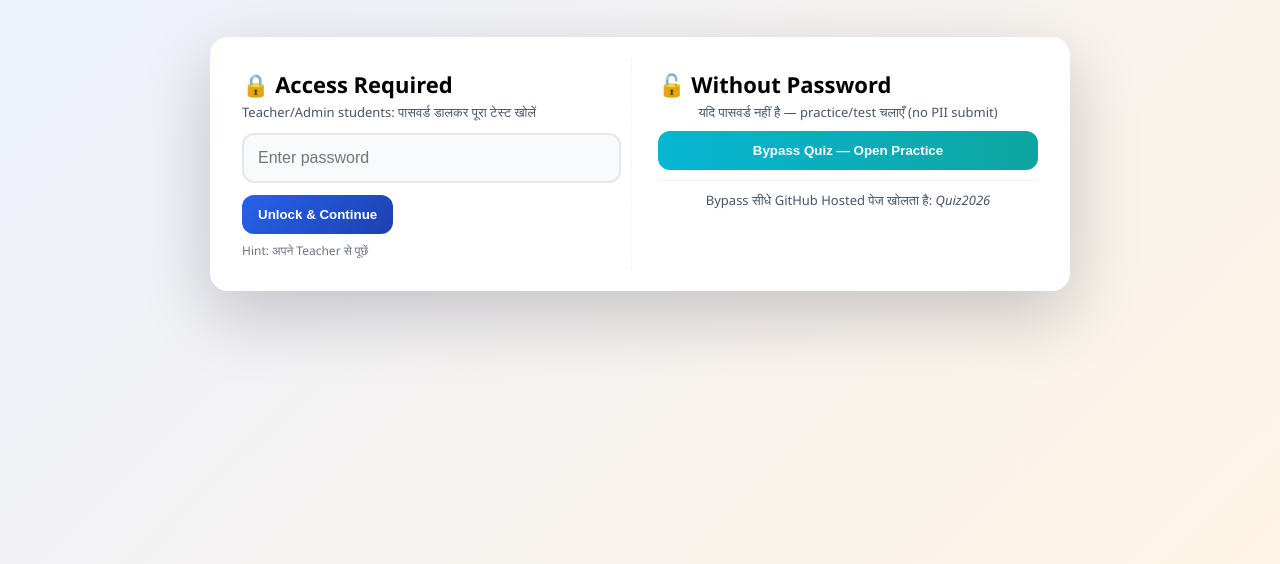
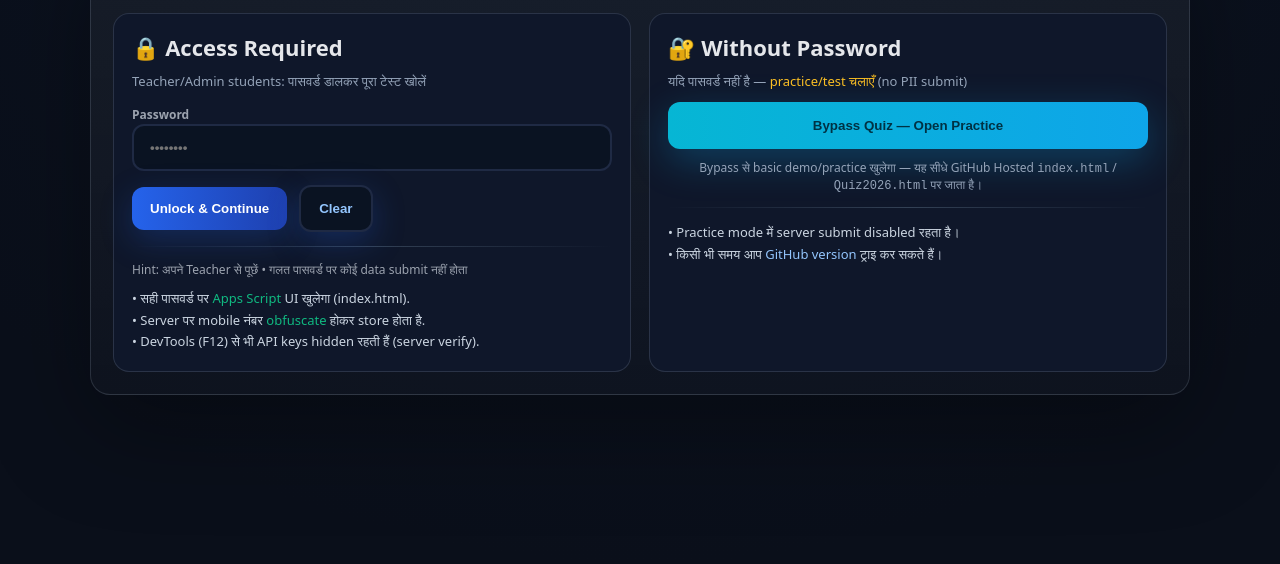
Before and after one commit to anilkumaricc/anilkumaricc.github.io, a plain HTML site: page Quiz2026.html in a window 1280 px wide. Shown: the part 236-800 px from the top of the page. Drawn offline with Linux system fonts and the light colour scheme.

Commit message:
Update Quiz2026.html

```diff
--- a/Quiz2026.html
+++ b/Quiz2026.html
@@ -1,91 +1,184 @@
-<!doctype html>
+<!DOCTYPE html>
 <html lang="hi">
 <head>
   <meta charset="utf-8">
   <title>🎓 ADCA Quiz 2026 — Access</title>
   <meta name="viewport" content="width=device-width,initial-scale=1">
+  <meta name="robots" content="noindex,nofollow">
   <style>
     :root{
-      --primary:#2563eb; --primary-dark:#1e40af;
-      --bg:#f6f7ff;
+      --bg:#0b1220; --card:#0f172a; --muted:#94a3b8;
+      --primary:#2563eb; --primary-2:#1e40af;
+      --ok:#10b981; --warn:#f59e0b;
+      --btn:#06b6d4; --btn-2:#0ea5e9;
     }
     *{box-sizing:border-box;margin:0;padding:0}
-    body{font-family:'Segoe UI',Tahoma,Verdana,sans-serif;min-height:100vh;
-         background:linear-gradient(135deg,#eaf1ff 0%,#fff4e5 100%);display:grid;place-items:center}
-    .modal{background:#fff;border-radius:18px;box-shadow:0 24px 70px rgba(2,6,23,.2);
-           padding:22px;max-width:860px;width:94%}
-    .grid{display:grid;grid-template-columns:1fr 1fr;gap:16px}
-    @media(max-width:720px){.grid{grid-template-columns:1fr}}
-    .col{padding:10px}
-    .title{font-weight:900;font-size:22px;margin-bottom:4px;display:flex;gap:10px;align-items:center}
-    .sub{color:#475569;font-size:13px}
-    .pwd-box{margin:12px 0}
-    input[type=password]{width:100%;padding:14px;border:2px solid #e5e7eb;border-radius:12px;
-                         font-size:16px;background:#f8fafc;outline:none}
-    input[type=password]:focus{border-color:#2563eb;background:#fff;box-shadow:0 0 0 4px rgba(37,99,235,.08)}
-    .btn{display:inline-block;padding:12px 16px;border-radius:12px;border:0;font-weight:900;cursor:pointer}
-    .btn-primary{background:linear-gradient(135deg,#2563eb,#1e40af);color:#fff}
-    .btn-primary:hover{transform:translateY(-1px)}
-    .btn-bypass{background:linear-gradient(90deg,#06b6d4,#0ea5a0);color:#fff;width:100%}
-    .hint{font-size:12px;color:#6b7280;margin-top:8px}
-    .divider{width:100%;height:1px;background:#eef2ff;margin:10px 0}
-    .center{display:flex;align-items:center;gap:10px}
-    .lock{font-size:22px}
+    html,body{height:100%}
+    body{
+      font-family:system-ui,-apple-system,Segoe UI,Roboto,Arial;
+      background:radial-gradient(70% 100% at 50% 0%,#0b1220 0%,#0b1220 40%,#0a0f1a 100%);
+      color:#e5e7eb; display:grid; place-items:center; padding:18px;
+    }
+    .wrap{
+      width:min(1100px,96vw);
+      background:linear-gradient(180deg,rgba(255,255,255,.05),rgba(255,255,255,.02));
+      border:1px solid rgba(148,163,184,.2);
+      border-radius:20px; box-shadow:0 30px 100px rgba(0,0,0,.35);
+      padding:22px;
+    }
+    .head{
+      display:flex; align-items:center; justify-content:space-between; gap:10px; margin-bottom:16px;
+    }
+    .brand{font-weight:900; font-size:18px; letter-spacing:.2px}
+    .sub{color:var(--muted); font-size:12px}
+    .grid{
+      display:grid; grid-template-columns:1fr 1fr; gap:18px;
+    }
+    @media (max-width:840px){ .grid{grid-template-columns:1fr} }
+    .card{
+      background:var(--card);
+      border:1px solid rgba(148,163,184,.2);
+      border-radius:16px; padding:18px;
+      min-height:220px;
+    }
+    .title{
+      font-size:22px; font-weight:900; display:flex; align-items:center; gap:10px;
+      margin-bottom:10px;
+    }
+    .hint{color:var(--muted); font-size:13px; margin:6px 0 12px}
+    .input{
+      background:#0a1322; color:#fff; border:2px solid #1f2a44;
+      border-radius:12px; padding:14px 16px; width:100%; outline:none; font-weight:800;
+    }
+    .input:focus{border-color:#3b82f6; box-shadow:0 0 0 6px rgba(59,130,246,.12)}
+    .row{display:flex; align-items:center; gap:12px; margin-top:14px}
+    .btn{
+      cursor:pointer; border:0; font-weight:900; border-radius:12px;
+      padding:14px 18px; transition:.18s;
+      background:linear-gradient(90deg,var(--primary),var(--primary-2)); color:#fff;
+      box-shadow:0 10px 32px rgba(37,99,235,.25);
+    }
+    .btn:hover{transform:translateY(-2px)}
+    .btn-ghost{
+      background:#0a1322; color:#93c5fd; border:2px solid #1f2a44;
+    }
+    .sep{
+      display:flex; align-items:center; justify-content:center; color:#6b7280; font-weight:800;
+      margin:8px 0;
+    }
+    .bypass{
+      display:block; width:100%;
+      background:linear-gradient(90deg,var(--btn),var(--btn-2));
+      color:#003244; text-align:center; font-weight:900; border-radius:12px;
+      padding:16px 18px; border:0; cursor:pointer; transition:.18s;
+      box-shadow:0 12px 38px rgba(14,165,233,.28);
+    }
+    .bypass:hover{transform:translateY(-2px)}
+    .muted{color:var(--muted); font-size:12px; text-align:center; margin-top:10px}
+    .hr{
+      height:1px; background:linear-gradient(90deg,transparent,#334155,transparent);
+      margin:14px 0;
+    }
+    .bullets{color:#cbd5e1; font-size:13px; line-height:1.65; margin-top:8px}
+    .label{font-size:12px; color:#9ca3af; font-weight:800; margin-top:10px}
+    .tiny{font-size:12px; color:#9ca3af}
+    .ok{color:#10b981}
+    .warn{color:#fbbf24}
+    .link{color:#93c5fd; text-decoration:none}
+    .link:hover{text-decoration:underline}
   </style>
 </head>
 <body>
 
-<div class="modal" role="dialog" aria-modal="true" aria-labelledby="accTitle">
-  <div class="grid">
-    <!-- LEFT: Password -->
-    <div class="col" style="border-right:1px dashed #eef2ff">
-      <div class="title" id="accTitle">🔒 Access Required</div>
-      <div class="sub">Teacher/Admin students: पासवर्ड डालकर पूरा टेस्ट खोलें</div>
-
-      <div class="pwd-box">
-        <input id="pw" type="password" placeholder="Enter password" autocomplete="new-password" />
+  <div class="wrap">
+    <div class="head">
+      <div>
+        <div class="brand">🎓 Advanced Diploma In Computer Application Quiz</div>
+        <div class="sub">Ideal Computer Centre • Hatta, Chainpur, Kaimur (Bihar)</div>
       </div>
-      <button class="btn btn-primary" onclick="unlock()">Unlock & Continue</button>
-      <div class="hint">Hint: अपने Teacher से पूछें</div>
+      <div class="tiny">Secure Access • Client-side only page</div>
     </div>
 
-    <!-- RIGHT: Bypass -->
-    <div class="col" style="text-align:center">
-      <div class="title">🔓 Without Password</div>
-      <div class="sub">यदि पासवर्ड नहीं है — practice/test चलाएँ (no PII submit)</div>
-      <div style="height:10px"></div>
-      <button class="btn btn-bypass" onclick="bypass()">Bypass Quiz — Open Practice</button>
-      <div class="divider"></div>
-      <div class="sub">Bypass सीधे GitHub Hosted पेज खोलता है: <em>Quiz2026</em></div>
+    <div class="grid">
+      <!-- LEFT: Password flow -> Apps Script UI -->
+      <div class="card">
+        <div class="title">🔒 Access Required</div>
+        <div class="hint">Teacher/Admin students: पासवर्ड डालकर पूरा टेस्ट खोलें</div>
+
+        <label class="label" for="pwd">Password</label>
+        <input id="pwd" class="input" type="password" placeholder="••••••••" autocomplete="new-password" />
+
+        <div class="row">
+          <button class="btn" onclick="unlock()">Unlock & Continue</button>
+          <button class="btn btn-ghost" onclick="document.getElementById('pwd').value=''">Clear</button>
+        </div>
+
+        <div class="hr"></div>
+        <div class="tiny">Hint: अपने Teacher से पूछें • गलत पासवर्ड पर कोई data submit नहीं होता</div>
+
+        <div class="bullets" style="margin-top:10px">
+          <div>• सही पासवर्ड पर <span class="ok">Apps Script</span> UI खुलेगा (index.html).</div>
+          <div>• Server पर mobile नंबर <span class="ok">obfuscate</span> होकर store होता है.</div>
+          <div>• DevTools (F12) से भी API keys hidden रहती हैं (server verify).</div>
+        </div>
+      </div>
+
+      <!-- RIGHT: Bypass practice (GitHub) -->
+      <div class="card">
+        <div class="title">🔐 Without Password</div>
+        <div class="hint">यदि पासवर्ड नहीं है — <span class="warn">practice/test चलाएँ</span> (no PII submit)</div>
+
+        <button class="bypass" onclick="openBypass()">Bypass Quiz — Open Practice</button>
+        <div class="muted">Bypass से basic demo/practice खुलेगा — यह सीधे GitHub Hosted <code>index.html</code> / <code>Quiz2026.html</code> पर जाता है।</div>
+
+        <div class="hr"></div>
+        <div class="bullets">
+          <div>• Practice mode में server submit disabled रहता है।</div>
+          <div>• किसी भी समय आप <a class="link" href="#" onclick="openBypass()">GitHub version</a> ट्राइ कर सकते हैं।</div>
+        </div>
       </div>
     </div>
   </div>
 
   <script>
-  // ====== CONFIG (edit यहाँ करें) ======
-  // 1) Apps Script Deployment URL (BOUND project वाला, index.html/registration serve करता है)
-  const APPS_SCRIPT_URL = 'https://script.google.com/macros/s/AKfycbyC_kGdWjTuMOm0-blHhqjyn4mq_iJKkhTYr6zMj_NMVQd0EZgcgfM2ztjNWCoRW3q2/exec?action=ui';
-  // 2) Bypass destination (आपका GitHub pages home)
-  const BYPASS_URL      = 'https://anilkumaricc.github.io/';
-  // 3) Valid passwords (client-side gate; जरूरत हो तो बदलें/बढ़ाएँ)
-  const VALID_PASSWORDS = ['hatta2025','quizideal','adca2025','ICC2026'];
+    // ====== EDITABLE SETTINGS ======
+    // Apps Script Web App (latest deployment) — UI serve करता है: action=ui
+    const APPS_SCRIPT_URL = "https://script.google.com/macros/s/AKfycbyC_kGdWjTuMOm0-blHhqjyn4mq_iJKkhTYr6zMj_NMVQd0EZgcgfM2ztjNWCoRW3q2/exec?action=ui";
 
+    // Bypass destination (GitHub demo)
+    const BYPASS_URL = "https://anilkumaricc.github.io/";
+
+    // Allowed passwords (lowercased compare). जरूरत पर जोड़/हटाएँ:
+    const ALLOWED_PASSWORDS = ["hatta2025","quizideal","adca2025","icc2026"];
+
+    // ====== HANDLERS ======
     function unlock(){
-    const v = (document.getElementById('pw').value||'').trim();
-    if(!v){ alert('कृपया पासवर्ड डालें'); return; }
-    if(VALID_PASSWORDS.includes(v)){
-      // आगे सीधे Apps Script index (registration) पेज पर
+      const val = (document.getElementById('pwd').value || "").trim().toLowerCase();
+      if(!val){
+        alert("कृपया पासवर्ड दर्ज करें"); return;
+      }
+      if(ALLOWED_PASSWORDS.includes(val)){
+        // session flag optional (अगर आगे जरूरत हो)
+        try{ sessionStorage.setItem('quizUnlocked','1'); }catch(_){}
         window.location.href = APPS_SCRIPT_URL;
       }else{
-      alert('गलत पासवर्ड');
-      document.getElementById('pw').value='';
+        alert("गलत पासवर्ड");
+        document.getElementById('pwd').value = "";
       }
     }
 
-  function bypass(){
-    // नए टैब में आपकी GitHub साइट open — जैसा आपने कहा
-    window.open(BYPASS_URL, '_blank', 'noopener');
+    function openBypass(){
+      window.location.href = BYPASS_URL;
     }
+
+    // Disable autofill suggestions totally (cosmetic)
+    (function(){
+      const el = document.getElementById('pwd');
+      el.setAttribute('autocomplete','new-password');
+      el.setAttribute('autocapitalize','off');
+      el.setAttribute('autocorrect','off');
+      el.setAttribute('spellcheck','false');
+    })();
   </script>
 </body>
 </html>
```
Lines whose indentation alone changed are shown as unchanged.
